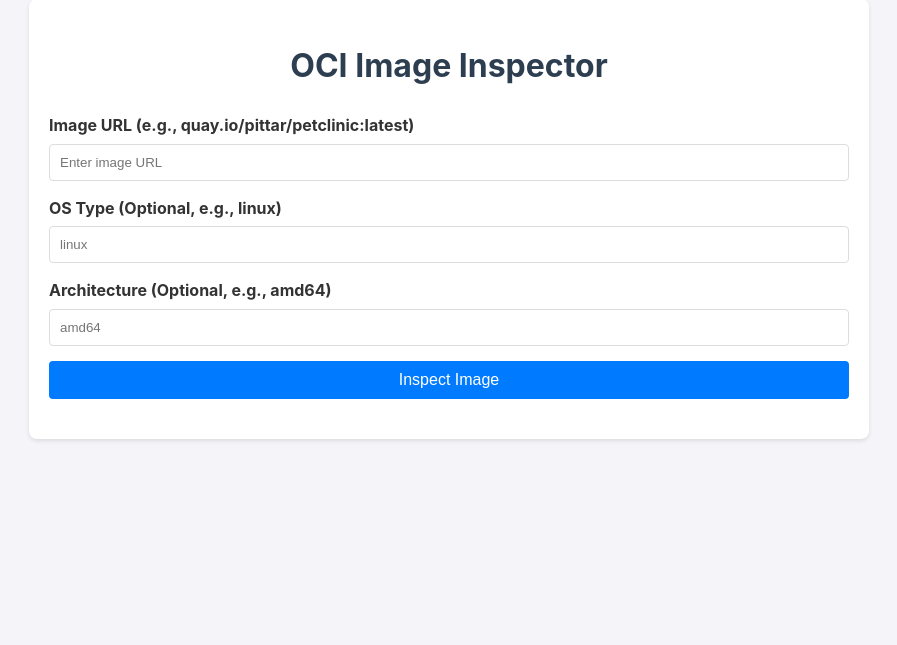
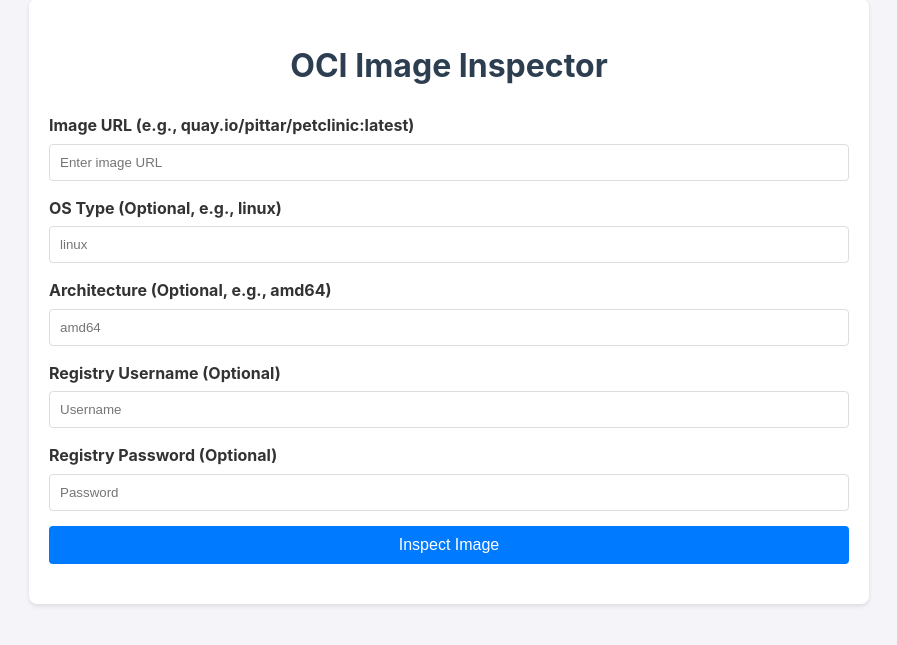
Before and after one commit to pittar-sandbox/image-inspector, a Flask app: page / in a window 1280 px wide. Shown: the part 21-666 px from the top of the page, without its empty margins (191-1088 px from the left). Run offline with Flask 3, Linux system fonts and the light colour scheme.

Commit message:
feat: Add registry authentication support

```diff
--- a/app.py
+++ b/app.py
@@ -17,6 +17,8 @@ def inspect_image():
         image_url = image_url.strip()
     os_type = request.form.get('os_type')
     architecture = request.form.get('architecture')
+    username = request.form.get('username')
+    password = request.form.get('password')
 
     if not image_url:
         return jsonify({'error': 'Image URL is required'}), 400
@@ -37,6 +39,9 @@ def inspect_image():
     if architecture:
         cmd_args.extend(['--override-arch', architecture])
 
+    if username and password:
+        cmd_args.extend(['--creds', f"{username}:{password}"])
+
     # Ensure the image url has the docker:// prefix if not present (assuming docker transport for simplicity, or let user provide it)
     # The prompt example "quay.io/pittar/petclinic:latest" suggests no prefix, so we should probably add docker://
     if not "://" in image_url:
@@ -46,7 +51,18 @@ def inspect_image():
 
     cmd_args.append(full_image_url)
 
-    app.logger.info(f"Executing command: {' '.join(cmd_args)}")
+    # Log command without password for security
+    log_args = cmd_args.copy()
+    if username and password:
+        # Find and mask the credentials
+        try:
+            creds_index = log_args.index('--creds')
+            if creds_index + 1 < len(log_args):
+                log_args[creds_index + 1] = '*****:*****'
+        except ValueError:
+            pass # --creds not found
+
+    app.logger.info(f"Executing command: {' '.join(log_args)}")
 
     try:
         result = subprocess.run(cmd_args, capture_output=True, text=True, check=True)
--- a/templates/index.html
+++ b/templates/index.html
@@ -35,7 +35,8 @@
             margin-bottom: 5px;
             display: block;
         }
-        input[type="text"] {
+        input[type="text"],
+        input[type="password"] {
             width: 100%;
             padding: 10px;
             border: 1px solid #ddd;
@@ -128,6 +129,14 @@
         <div>
             <label for="architecture">Architecture (Optional, e.g., amd64)</label>
             <input type="text" id="architecture" name="architecture" placeholder="amd64">
+        </div>
+        <div>
+            <label for="username">Registry Username (Optional)</label>
+            <input type="text" id="username" name="username" placeholder="Username">
+        </div>
+        <div>
+            <label for="password">Registry Password (Optional)</label>
+            <input type="password" id="password" name="password" placeholder="Password">
         </div>
         <button type="submit">Inspect Image</button>
     </form>
```
Also changed, not shown: docs/plans/feature-add-registry-auth.md (added, +14 -0 lines), tests/test_app.py (+25 -0 lines).
